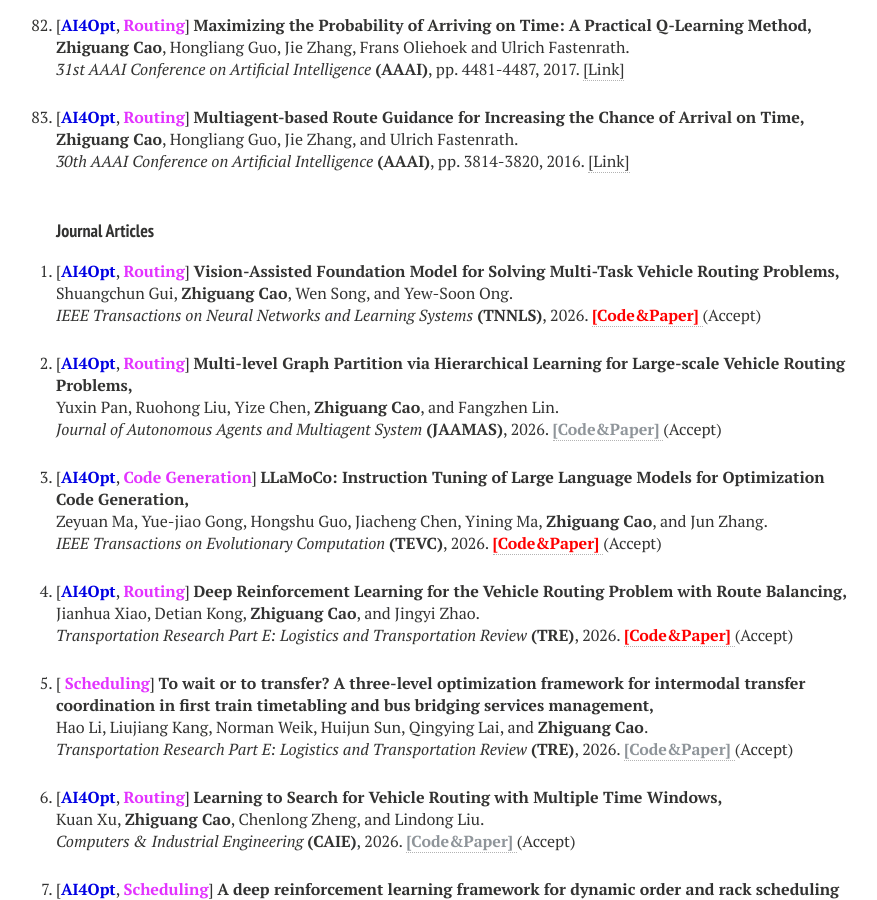
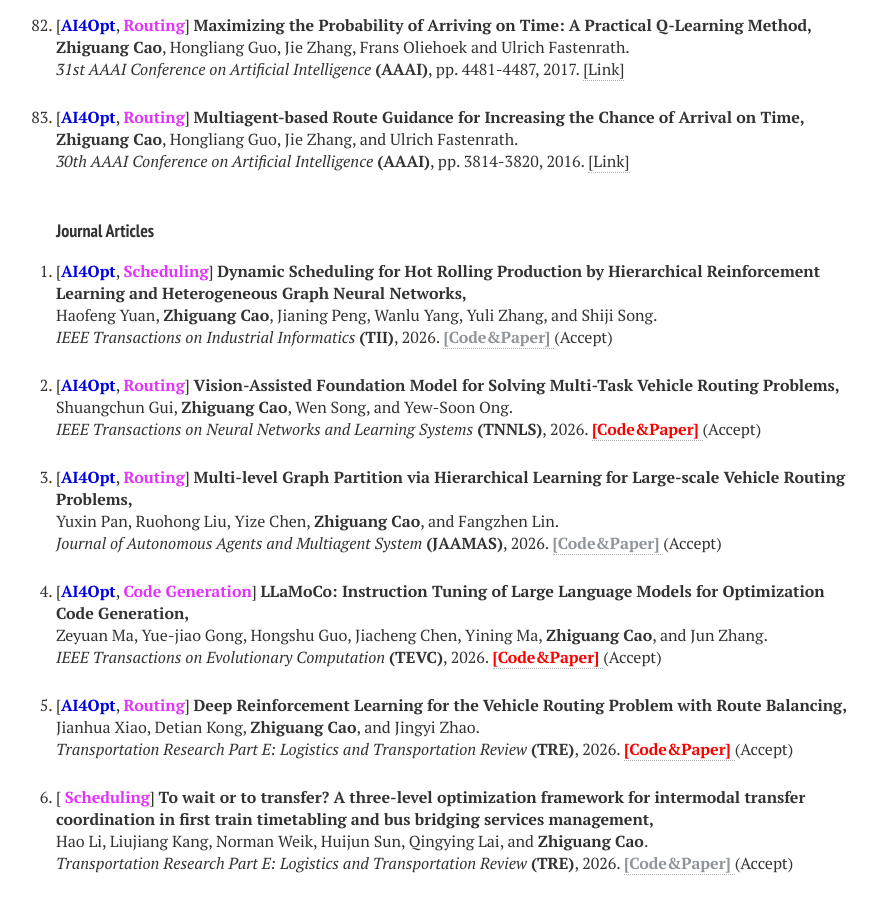
Before and after one commit to zhiguangcaosg/zhiguangcaosg.github.io, a Jekyll site: the page built from publications.md, in a window 1280 px wide and 900 px high, scrolled down 8625 px. Shown: the whole window, without its empty margins (264-1141 px from the left). Built offline with Jekyll 4.4.1, drawn with Linux system fonts in a browser that asks for light colours; nearby versions of some CDN libraries.

Commit message:
Update publications.html

```diff
--- a/_layouts/publications.html
+++ b/_layouts/publications.html
@@ -836,6 +836,13 @@ div.bibtex pre { font-size: 75%; overflow: auto;  width: 100%; padding: 0em 0em;
     <!-- Item: Caelles2016 -->
 <ol style="padding-left:0px;">
 
+<li>
+<p>
+[<font color="#0000E3"><b>AI4Opt</b></font>, <font color="#E333FF"><b>Scheduling</b></font>] <b>Dynamic Scheduling for Hot Rolling Production by Hierarchical Reinforcement Learning and Heterogeneous Graph Neural Networks,</b>
+<br>Haofeng Yuan, <b>Zhiguang Cao</b>, Jianing Peng, Wanlu Yang, Yuli Zhang, and Shiji Song.<br>
+<i> IEEE Transactions on Industrial Informatics</i> <b>(TII)</b>, 2026. <a href="https://zhiguangcaosg.github.io/publications/"> <font color="#8F959A"><b>[Code&Paper]</b> </font></a> (Accept)
+</p>
+</li>
 
 <li>
 <p>
```
